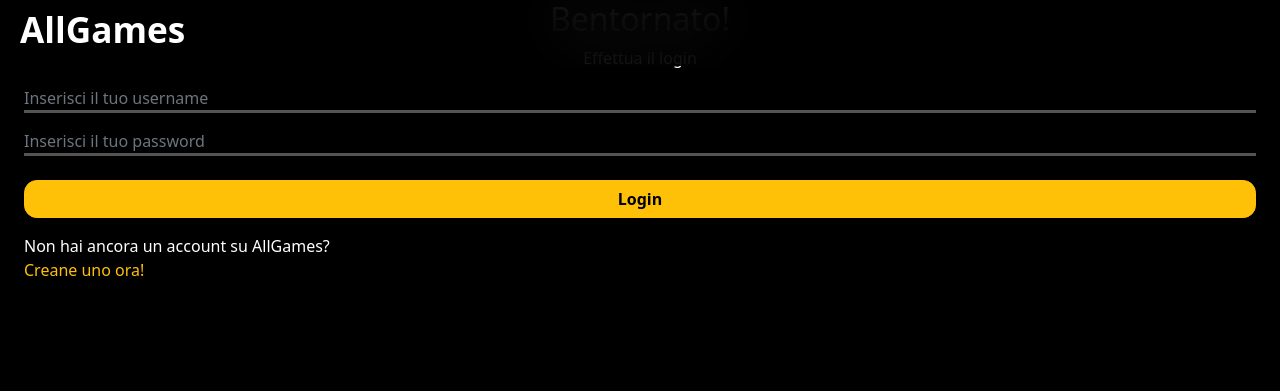
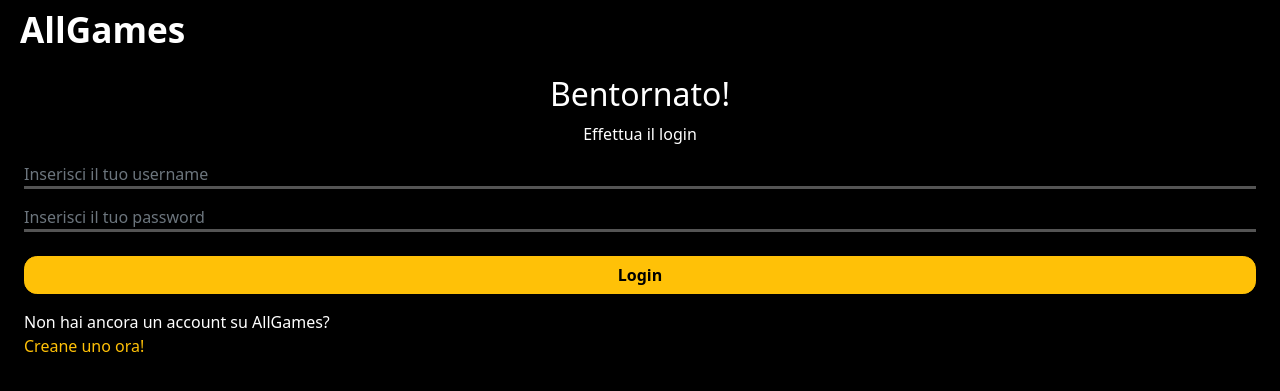
Before and after one commit to Ventus218/AllGames, a PHP site: page /login.php in a window 1280 px wide. Shown: the top 391 px of the page. Run offline with PHP 8.4, Linux system fonts and the light colour scheme.

Commit message:
Fix margins on login page

```diff
--- a/website/inc/css/style.css
+++ b/website/inc/css/style.css
@@ -40,6 +40,10 @@ h1 {
 .my-6 {
     margin-top: 4.7rem;
     margin-bottom: 4.7rem;
+}
+
+.mt-6 {
+    margin-top: 4.7rem;
 }
 
 article {
```
